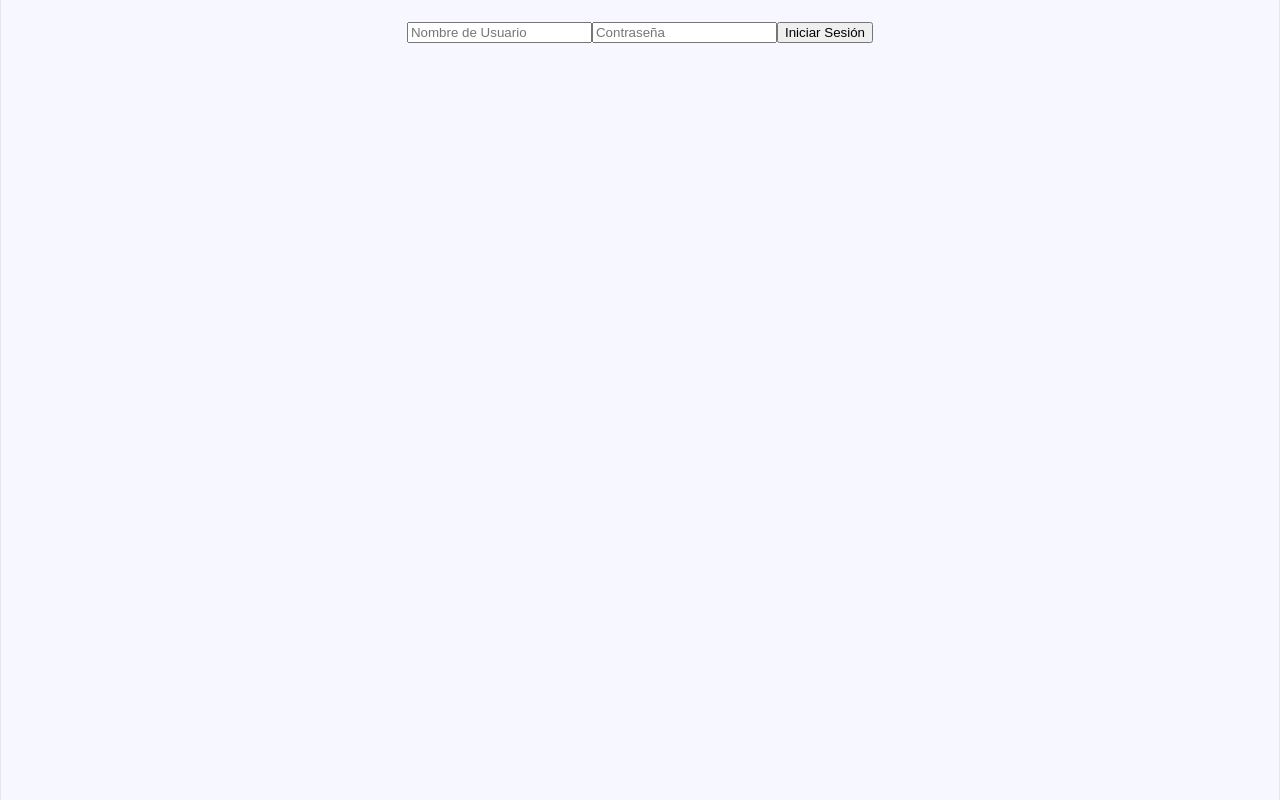
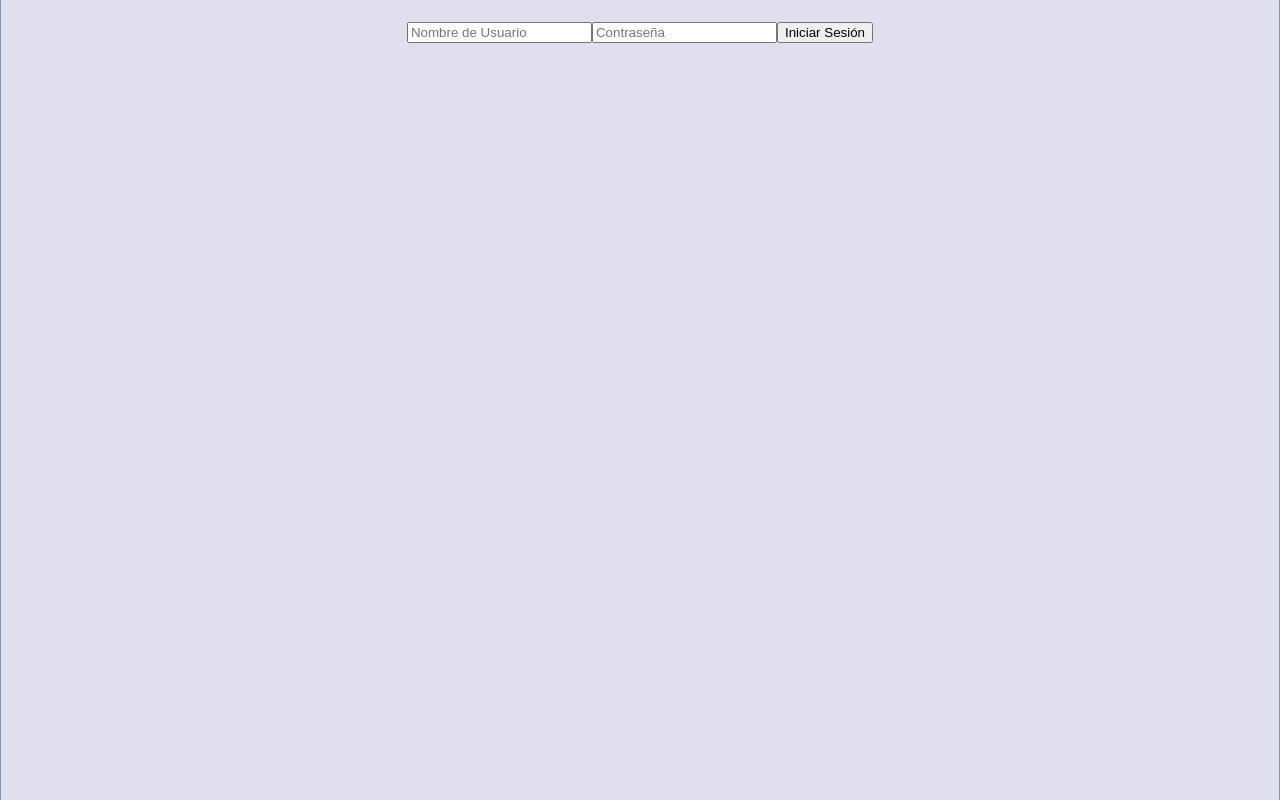
Before and after one commit to JGonzalez118/gestion-escolar, a React app in the folder frontend/: page /login in a window 1280 px wide. Built offline with nearby package versions, Linux system fonts and the light colour scheme; the HTML template or start-up script is replaced by a standard one.

Commit message:
Añadir cambio de tema

```diff
--- a/frontend/src/components/Sidebar.jsx
+++ b/frontend/src/components/Sidebar.jsx
@@ -1,4 +1,4 @@
-import React from "react";
+import React, { useContext } from "react";
 import {
     CSidebar,
     CSidebarNav,
@@ -6,7 +6,7 @@ import {
 
 import { NavLink } from "react-router-dom";
 import { logout } from "../api/auth";
-import { useTheme } from "../context/ThemeContext";
+import { ThemeContext } from "../context/ThemeContext";
 
 const handleLogout = () => {
     logout();
@@ -15,7 +15,7 @@ const handleLogout = () => {
 
 export default function Sidebar() {
 
-    const { theme, toggleTheme } = useTheme();
+    const { toggleTheme, theme } = useContext(ThemeContext);
 
     return (
         <CSidebar
--- a/frontend/src/context/ThemeContext.jsx
+++ b/frontend/src/context/ThemeContext.jsx
@@ -1,24 +1,31 @@
-import { createContext, useContext, useEffect, useState } from "react";
+import { createContext, useEffect, useState } from "react";
 
-const ThemeContext = createContext();
+export const ThemeContext =
+    createContext();
 
 export function ThemeProvider({ children }) {
 
     const [theme, setTheme] = useState(
-        localStorage.getItem("theme") || "light"
+        localStorage.getItem("theme")
+        || "light"
     );
 
     useEffect(() => {
-        document.body.className = "";
-        document.body.classList.add(theme);
+
+        document.documentElement.setAttribute(
+            "data-theme",
+            theme
+        );
 
         localStorage.setItem(
             "theme",
             theme
         );
+
     }, [theme]);
 
     const toggleTheme = () => {
+
         setTheme(prev =>
             prev === "light"
                 ? "dark"
@@ -37,6 +44,3 @@ export function ThemeProvider({ children }) {
         </ThemeContext.Provider>
     );
 }
-export function useTheme() {
-    return useContext(ThemeContext);
-}
--- a/frontend/src/index.css
+++ b/frontend/src/index.css
@@ -1,34 +1,35 @@
+/* ================= TEMA BASE ================= */
+
 :root {
 
-  --primary: #2E5090;
-  --secondary: #577399;
-  --light-blue: #BDD5EA;
-  --background: #F7F7FF;
-  --danger: #FE5F55;
+  --primary:#2E5090;
+  --secondary:#577399;
+  --light-blue:#BDD5EA;
+  --background:#efeff4;
+  --danger:#FE5F55;
 
+  --text:#577399;
+  --text-h:#2E5090;
 
-  --text: #577399;
-  --text-h: #2E5090;
+  --bg:#dfdfed;
+  --card-bg:#ffffff;
+  --border:#8795ab;
 
-  --bg: #F7F7FF;
-  --card-bg: #ffffff;
-  --border: #e3e8f0;
+  --code-bg:#f4f3ec;
 
-  --code-bg: #f4f3ec;
+  --accent:#2E5090;
+  --accent-bg:rgba(46,80,144,.1);
+  --accent-border:rgba(46,80,144,.3);
 
-  --accent: #2E5090;
-  --accent-bg: rgba(46, 80, 144, 0.1);
-  --accent-border: rgba(46, 80, 144, 0.3);
+  --social-bg:rgba(208,213,234,.5);
 
-  --social-bg: rgba(208, 213, 234, 0.5);
   --shadow:
-    rgba(46, 80, 144, 0.1) 0 10px 20px -5px,
-    rgba(0, 0, 0, 0.05) 0 4px 6px -2px;
+      rgba(46,80,144,.1) 0 10px 20px -5px,
+      rgba(0,0,0,.05) 0 4px 6px -2px;
 
-
-  --sans: system-ui, 'Segoe UI', Roboto, sans-serif;
-  --heading: system-ui, 'Segoe UI', Roboto, sans-serif;
-  --mono: ui-monospace, Consolas, monospace;
+  --sans:system-ui,'Segoe UI',Roboto,sans-serif;
+  --heading:system-ui,'Segoe UI',Roboto,sans-serif;
+  --mono:ui-monospace,Consolas,monospace;
 
   font: 16px/145% var(--sans);
   letter-spacing: 0.2px;
@@ -43,37 +44,58 @@
   @media (max-width: 1024px) {
     font-size: 16px;
   }
+
+  color-scheme:light;
 }
 
-@media (prefers-color-scheme: dark) {
-  :root {
-    --text: #BDD5EA;
-    --text-h: #F7F7FF;
-    --bg: #1e2a3a;
-    --card-bg: #39506f;
-    --border: #3a4d66;
-    --code-bg: #1f2028;
-    --accent: #577399;
-    --accent-bg: rgba(87, 115, 153, 0.2);
-    --accent-border: rgba(87, 115, 153, 0.4);
-    --social-bg: rgba(47, 48, 58, 0.5);
-    --shadow:
-      rgba(0, 0, 0, 0.4) 0 10px 20px -5px,
-      rgba(0, 0, 0, 0.25) 0 4px 6px -2px;
-  }
 
-  #social .button-icon {
-    filter: invert(1) brightness(2);
-  }
+/* ================= OSCURO ================= */
+
+[data-theme="dark"]{
+
+  --text:#BDD5EA;
+  --text-h:#F7F7FF;
+
+  --bg:#1e2a3a;
+  --card-bg:#39506f;
+  --border:#3a4d66;
+  --code-bg:#1f2028;
+
+  --accent:#577399;
+  --accent-bg:rgba(87,115,153,.2);
+  --accent-border:rgba(87,115,153,.4);
+
+  --social-bg:rgba(47,48,58,.5);
+
+  --shadow:
+      rgba(0,0,0,.4) 0 10px 20px -5px,
+      rgba(0,0,0,.25) 0 4px 6px -2px;
+
+  color-scheme:dark;
 }
 
-body {
-  margin: 0;
+
+/* ================= CLARO ================= */
+
+[data-theme="light"]{
+  color-scheme:light;
 }
 
-#root {
-  width: 100%;
-  max-width: 100%;
+
+/* ================= BASE ================= */
+
+body{
+  margin:0;
+  background:var(--bg);
+  color:var(--text);
+  transition:
+      background .3s,
+      color .3s;
+}
+
+#root{
+  width:100%;
+  max-width:100%;
   margin: 0 auto;
   text-align: center;
   border-inline: 1px solid var(--border);
@@ -81,13 +103,18 @@ body {
   display: flex;
   flex-direction: column;
   box-sizing: border-box;
+  background: var(--bg);
+  transition:
+      background .3s,
+      border-color .3s;
 }
 
-h1,
-h2 {
+
+h1,h2{
   font-family: var(--heading);
   font-weight: 500;
-  color: var(--text-h);
+  color:var(--text-h);
+  transition:color .3s;
 }
 
 h1 {
```
